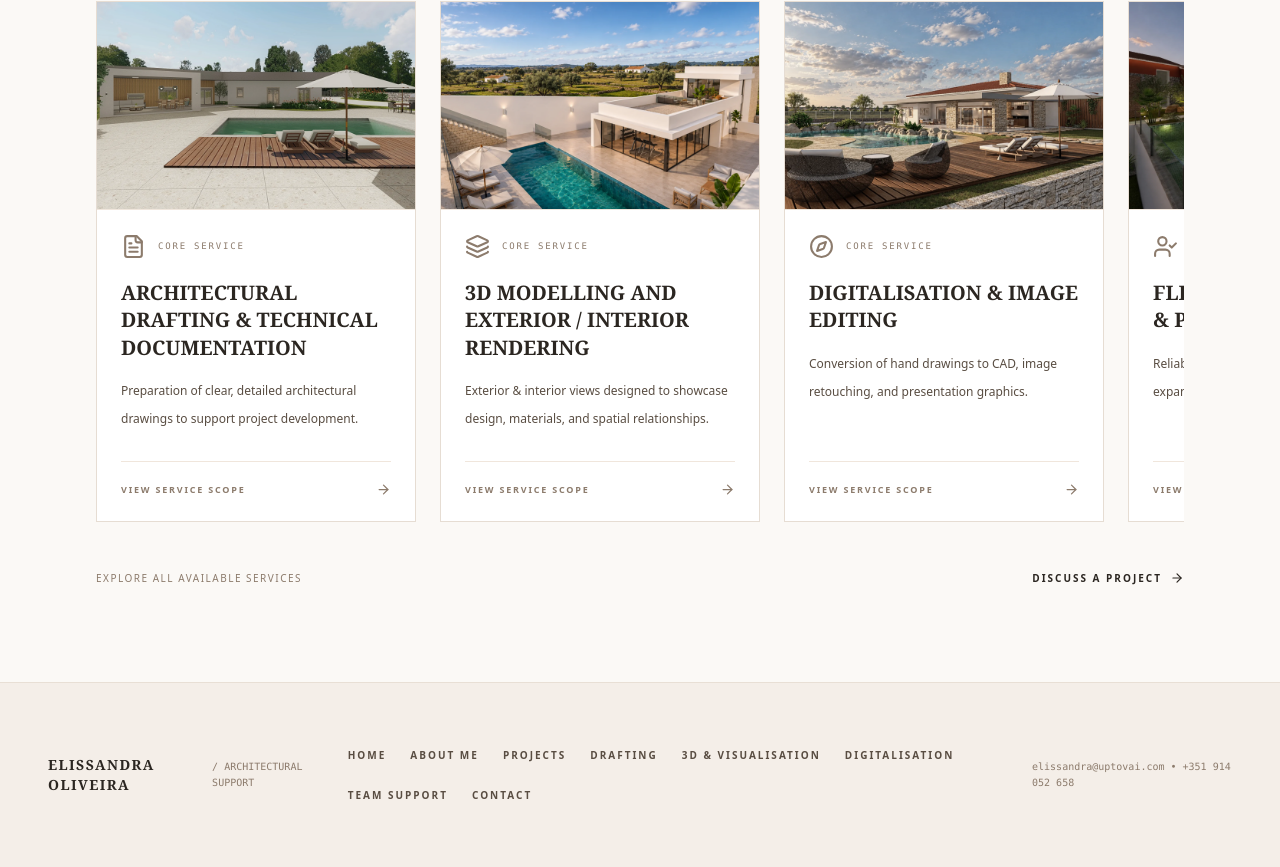
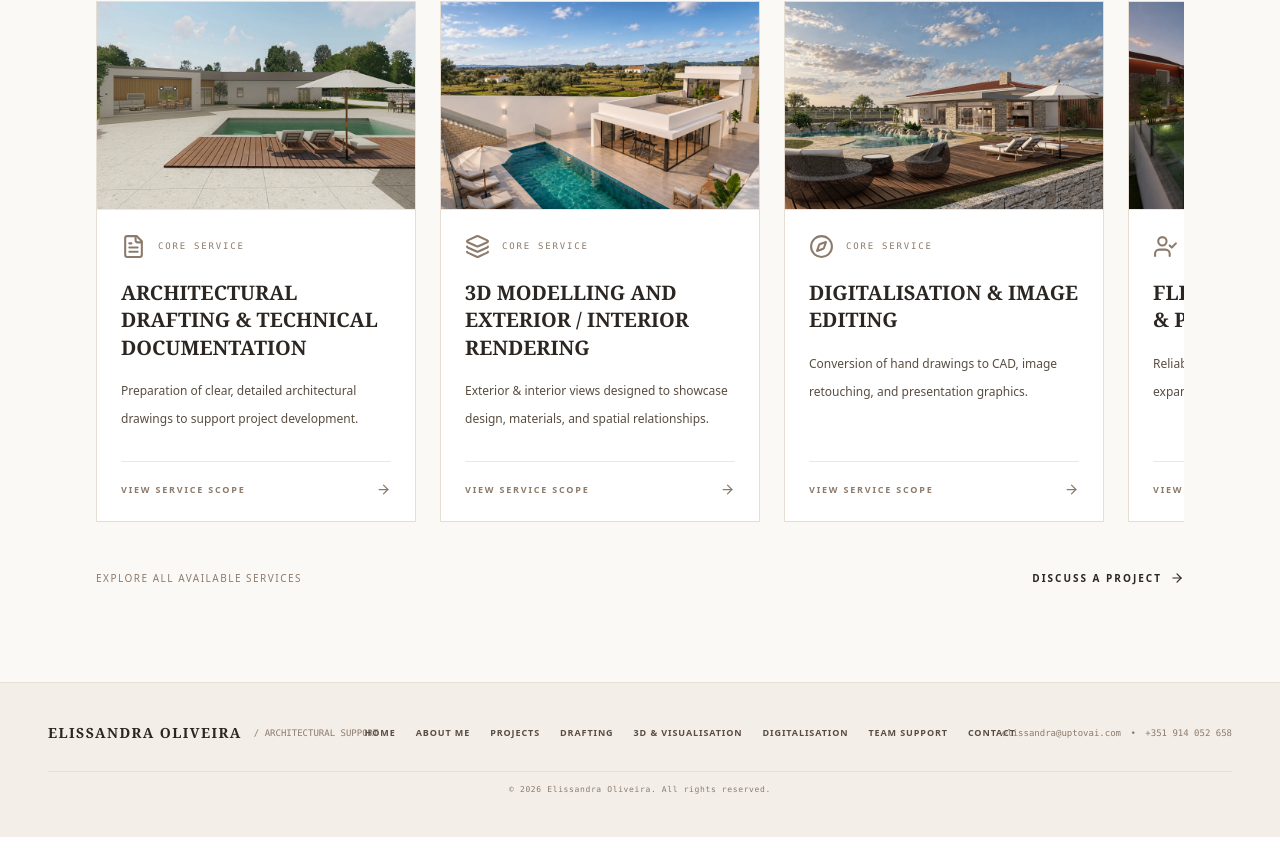
Before and after one commit to andersonato/landing-template, a Next.js app: page / in a window 1280 px wide. Shown: the part 2124-2991 px from the top of the page. After the commit the page ends 2961 px from the top, so only its background shows below. Built offline with nearby package versions, Linux system fonts and the light colour scheme.

Commit message:
Refine footer alignment and add copyright line

```diff
--- a/app/components/SectionRenderer.jsx
+++ b/app/components/SectionRenderer.jsx
@@ -112,16 +112,19 @@ export default function SectionRenderer() {
         {view === "contact" && <Cta contactInfo={contactInfo} navigateTo={navigateTo} t={t} language={language} />}
       </main>
 
-      <footer className="relative z-10 border-t border-[#e8dfd5] bg-[#f4eee8] px-6 py-16 md:px-12">
-        <div className="mx-auto flex max-w-7xl flex-col items-center justify-between gap-6 md:flex-row">
-          <div className="flex items-center gap-2">
+      <footer className="relative z-10 border-t border-[#e8dfd5] bg-[#f4eee8] px-6 py-10 md:px-12">
+        <div className="mx-auto grid max-w-7xl grid-cols-1 items-center gap-x-6 gap-y-7 md:grid-cols-[auto_minmax(0,1fr)_auto]">
+          <div className="flex min-w-0 items-center gap-3 whitespace-nowrap">
             <span className="font-serif text-sm font-bold tracking-widest text-[#2b2621]">ELISSANDRA OLIVEIRA</span>
-            <span className="font-mono text-[10px] text-[#8c7b6c]">{t("footerSupport")}</span>
+            <span className="font-mono text-[9px] text-[#8c7b6c]">{t("footerSupport")}</span>
           </div>
-          <div className="flex flex-wrap gap-6 text-[10px] font-bold uppercase tracking-[0.2em] text-[#594d42]">
-            {navLinks.map((link) => <button key={link.id} onClick={link.action} className="transition-colors hover:text-[#8c7b6c]">{link.name}</button>)}
+          <div className="flex min-w-0 flex-wrap items-center justify-center gap-x-4 gap-y-2 whitespace-nowrap text-[9px] font-bold uppercase tracking-[0.1em] text-[#594d42] lg:flex-nowrap lg:gap-x-5">
+            {navLinks.map((link) => <button key={link.id} onClick={link.action} className="shrink-0 whitespace-nowrap transition-colors hover:text-[#8c7b6c]">{link.name}</button>)}
           </div>
-          <div className="font-mono text-[10px] text-[#8c7b6c]">{contactInfo.email} • {contactInfo.phone}</div>
+          <div className="whitespace-nowrap text-center font-mono text-[9px] text-[#8c7b6c] md:text-right">{contactInfo.email} <span className="px-1">•</span> {contactInfo.phone}</div>
+        </div>
+        <div className="mx-auto mt-7 max-w-7xl border-t border-[#e8dfd5] pt-3 text-center font-mono text-[8px] tracking-[0.08em] text-[#8c7b6c]">
+          {language === "pt" ? "© " + new Date().getFullYear() + " Elissandra Oliveira. Todos os direitos reservados." : language === "es" ? "© " + new Date().getFullYear() + " Elissandra Oliveira. Todos los derechos reservados." : "© " + new Date().getFullYear() + " Elissandra Oliveira. All rights reserved."}
         </div>
       </footer>
       <style jsx global>{`
```
